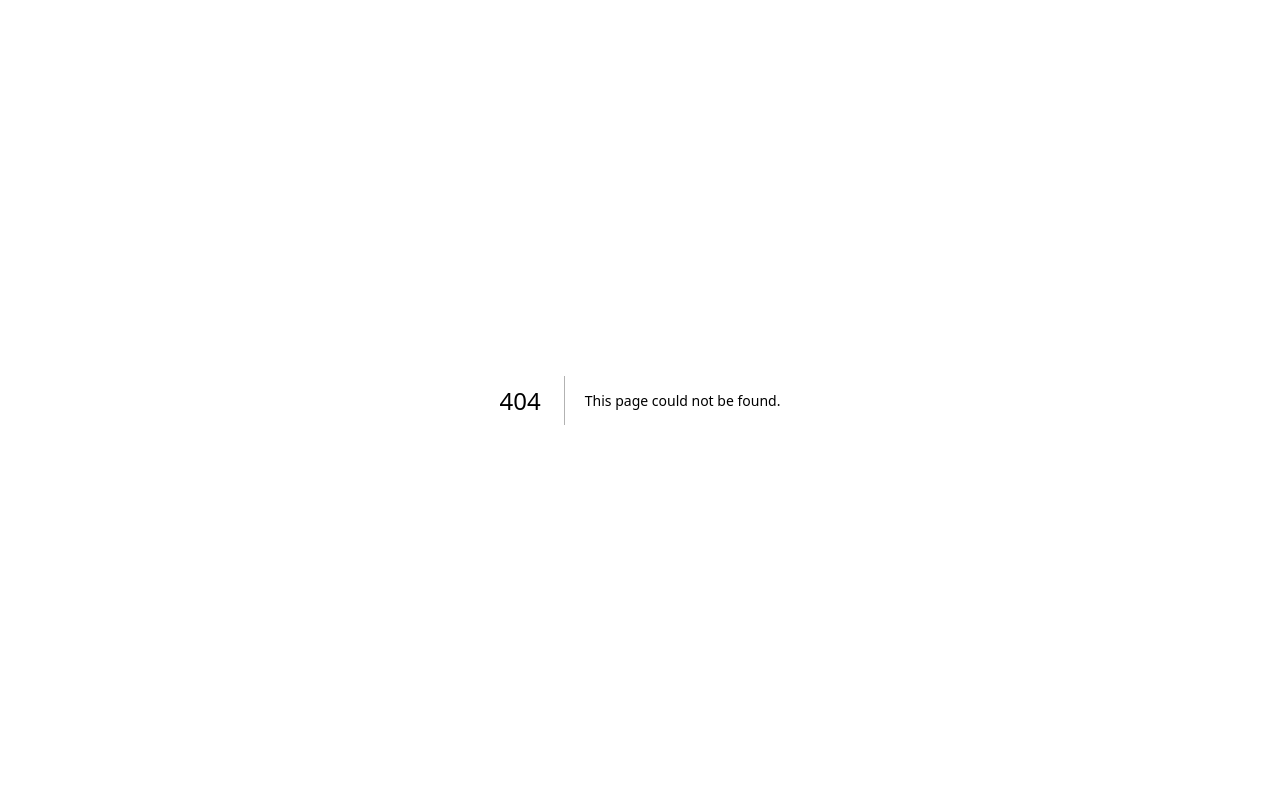
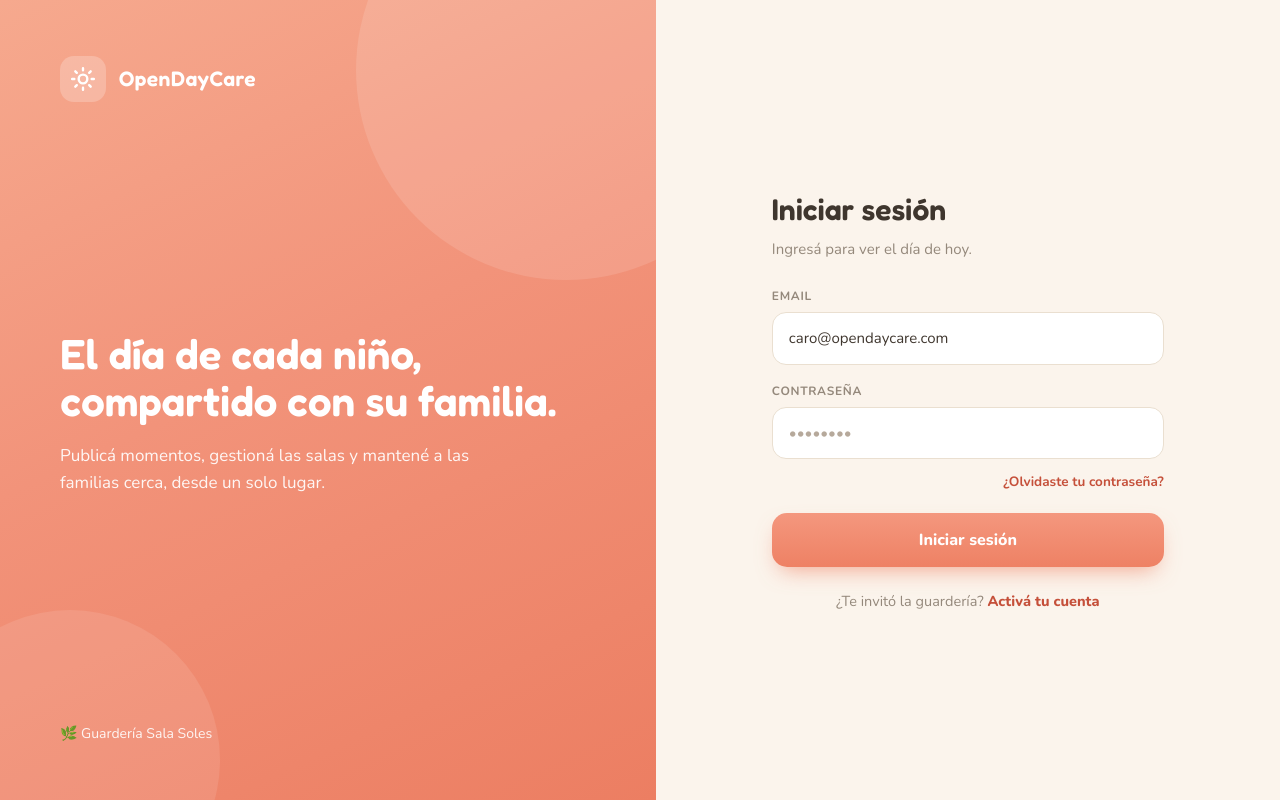
Before and after one commit to el-motes/open-daycare, a Next.js app: page /login in a window 1280 px wide. Before the commit this address had no page. Built offline with nearby package versions, Linux system fonts and the light colour scheme.

Commit message:
Add login page component with authentication UI

```diff
--- /dev/null
+++ b/app/login/page.tsx
@@ -0,0 +1,68 @@
+import Link from "next/link";
+
+const sunIcon = (
+  <svg width="26" height="26" viewBox="0 0 24 24" fill="none" stroke="#fff" strokeWidth="2.2" strokeLinecap="round" strokeLinejoin="round">
+    <circle cx="12" cy="12" r="4" />
+    <path d="M12 2v2M12 20v2M4.9 4.9l1.4 1.4M17.7 17.7l1.4 1.4M2 12h2M20 12h2M4.9 19.1l1.4-1.4M17.7 6.3l1.4-1.4" />
+  </svg>
+);
+
+export default function LoginPage() {
+  return (
+    <div className="flex min-h-screen items-center justify-center bg-auth-bg md:grid md:grid-cols-[1.05fr_1fr] md:items-stretch">
+      <div className="bg-[linear-gradient(155deg,var(--color-hero-from)_0%,var(--color-hero-mid)_45%,var(--color-hero-to)_100%)] relative hidden flex-col justify-between overflow-hidden p-[56px_60px] text-white md:flex">
+        <div className="absolute -top-[140px] right-[-120px] h-[420px] w-[420px] rounded-full bg-white/12" />
+        <div className="absolute bottom-[-110px] left-[-80px] h-[300px] w-[300px] rounded-full bg-white/10" />
+        <div className="relative flex items-center gap-[13px]">
+          <div className="flex h-[46px] w-[46px] items-center justify-center rounded-[14px] bg-white/22">
+            {sunIcon}
+          </div>
+          <span className="font-display text-[21px] font-semibold tracking-[0.5px]">OpenDayCare</span>
+        </div>
+        <div className="relative">
+          <h1 className="font-display mb-[18px] text-[42px] leading-[1.12] font-semibold">
+            El día de cada niño,<br />compartido con su familia.
+          </h1>
+          <p className="max-w-[430px] text-[17px] leading-[1.6] text-white/92">
+            Publicá momentos, gestioná las salas y mantené a las familias cerca, desde un solo lugar.
+          </p>
+        </div>
+        <div className="relative text-sm text-white/90">🌿 Guardería Sala Soles</div>
+      </div>
+
+      <div className="flex items-center justify-center p-10">
+        <div className="w-full max-w-[392px]">
+          <h2 className="font-display mb-[6px] text-[30px] font-semibold text-ink">Iniciar sesión</h2>
+          <p className="mb-7 text-[15px] text-soft">Ingresá para ver el día de hoy.</p>
+
+          <div className="mb-2 text-xs font-bold tracking-[0.7px] text-soft">EMAIL</div>
+          <input
+            type="email"
+            defaultValue="caro@opendaycare.com"
+            className="mb-[18px] w-full rounded-[14px] border-[1.5px] border-auth-line bg-white px-4 py-[14px] text-[15px] text-ink"
+          />
+          <div className="mb-2 text-xs font-bold tracking-[0.7px] text-soft">CONTRASEÑA</div>
+          <input
+            type="password"
+            placeholder="••••••••"
+            className="mb-[10px] w-full rounded-[14px] border-[1.5px] border-auth-line bg-white px-4 py-[14px] text-[15px] text-ink placeholder:text-auth-placeholder"
+          />
+          <div className="mb-5 text-right">
+            <a href="#" className="text-[13.5px] font-bold text-accent-strong">¿Olvidaste tu contraseña?</a>
+          </div>
+
+          <a
+            href="#"
+            className="block w-full rounded-[15px] bg-gradient-to-b from-btn-from to-btn-to py-[15px] text-center text-[16px] font-extrabold text-white shadow-[0_10px_22px_-8px_rgba(238,129,100,.7)]"
+          >
+            Iniciar sesión
+          </a>
+
+          <p className="mt-6 text-center text-[14.5px] text-soft">
+            ¿Te invitó la guardería? <Link href="/activate" className="font-extrabold text-accent-strong">Activá tu cuenta</Link>
+          </p>
+        </div>
+      </div>
+    </div>
+  );
+}
```
